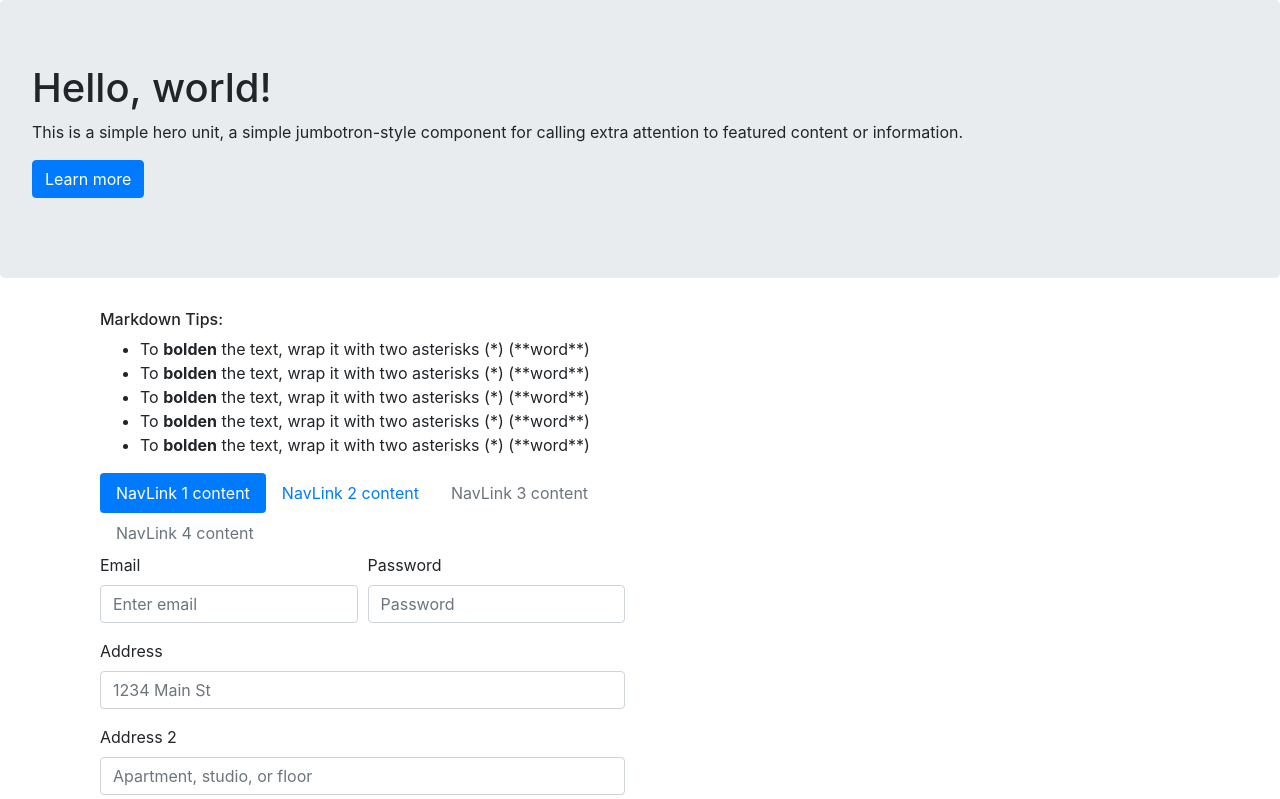
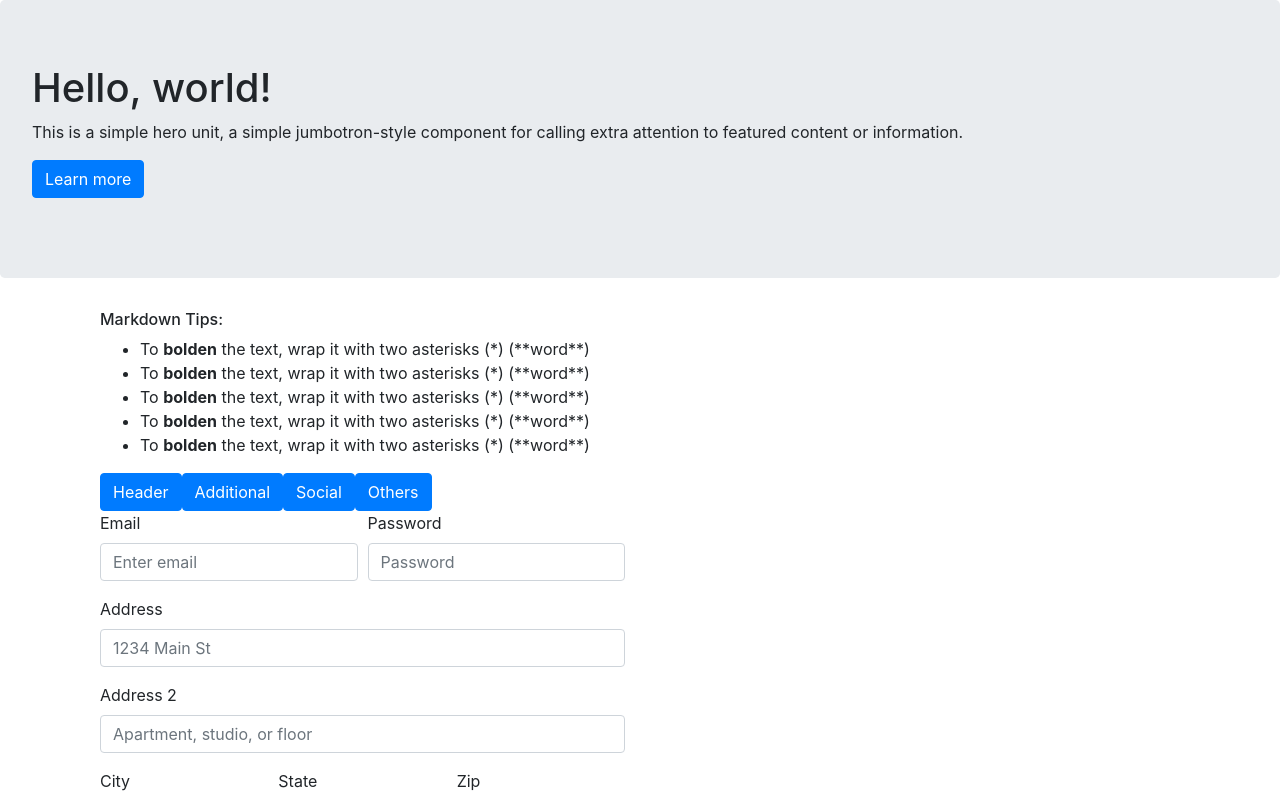
Before and after one commit to loveliiivelaugh/readme-generator, a React (Create React App) app: page / in a window 1280 px wide. Shown: the top 799 px of the page. Built offline with nearby package versions, Linux system fonts and the light colour scheme.

Commit message:
finished FormNav.js and established working toggler state

```diff
--- a/src/App.js
+++ b/src/App.js
@@ -17,6 +17,7 @@ import './App.css';
 
 function App() {
   const [formNavSelector, toggleFormNavSelector] = React.useState("header");
+
   return (
     <React.Fragment>
 
--- a/src/components/FormNav.js
+++ b/src/components/FormNav.js
@@ -1,27 +1,50 @@
-import { Nav } from 'react-bootstrap';
+import { Button, Nav } from 'react-bootstrap';
 
 const FormNav = ({ toggleFormNavSelector }) => {
+
+  const handleClick = (e) => {
+    e.preventDefault();
+    const button = e.target.id;
+
+    switch(button) {
+      case "header-button":
+        toggleFormNavSelector("header");
+        break;
+      case "additional-button":
+        toggleFormNavSelector("additional");
+        break;
+      case "social-button":
+        toggleFormNavSelector("social");
+        break;
+      case "others-button":
+        toggleFormNavSelector("others");
+        break;
+      default:
+        toggleFormNavSelector("header");
+    }
+  };
+
   return (
-    <Nav variant="pills" activeKey="1" onSelect={toggleFormNavSelector}>
+    <Nav variant="pills">
       <Nav.Item>
-        <Nav.Link eventKey="1" href="#/home">
-          NavLink 1 content
-        </Nav.Link>
+        <Button id="header-button" onClick={handleClick}>
+          Header
+        </Button>
       </Nav.Item>
       <Nav.Item>
-        <Nav.Link eventKey="2" title="Item">
-          NavLink 2 content
-        </Nav.Link>
+        <Button id="additional-button" onClick={handleClick}>
+          Additional
+        </Button>
       </Nav.Item>
       <Nav.Item>
-        <Nav.Link eventKey="3" disabled>
-          NavLink 3 content
-        </Nav.Link>
+        <Button id="social-button" onClick={handleClick}>
+          Social
+        </Button>
       </Nav.Item>
       <Nav.Item>
-        <Nav.Link eventKey="4" disabled>
-          NavLink 4 content
-        </Nav.Link>
+        <Button id="others-button" onClick={handleClick}>
+          Others
+        </Button>
       </Nav.Item>
     </Nav>
   )
```
Also changed, not shown: 1 other file (tests, documents, lock files or other folders).
